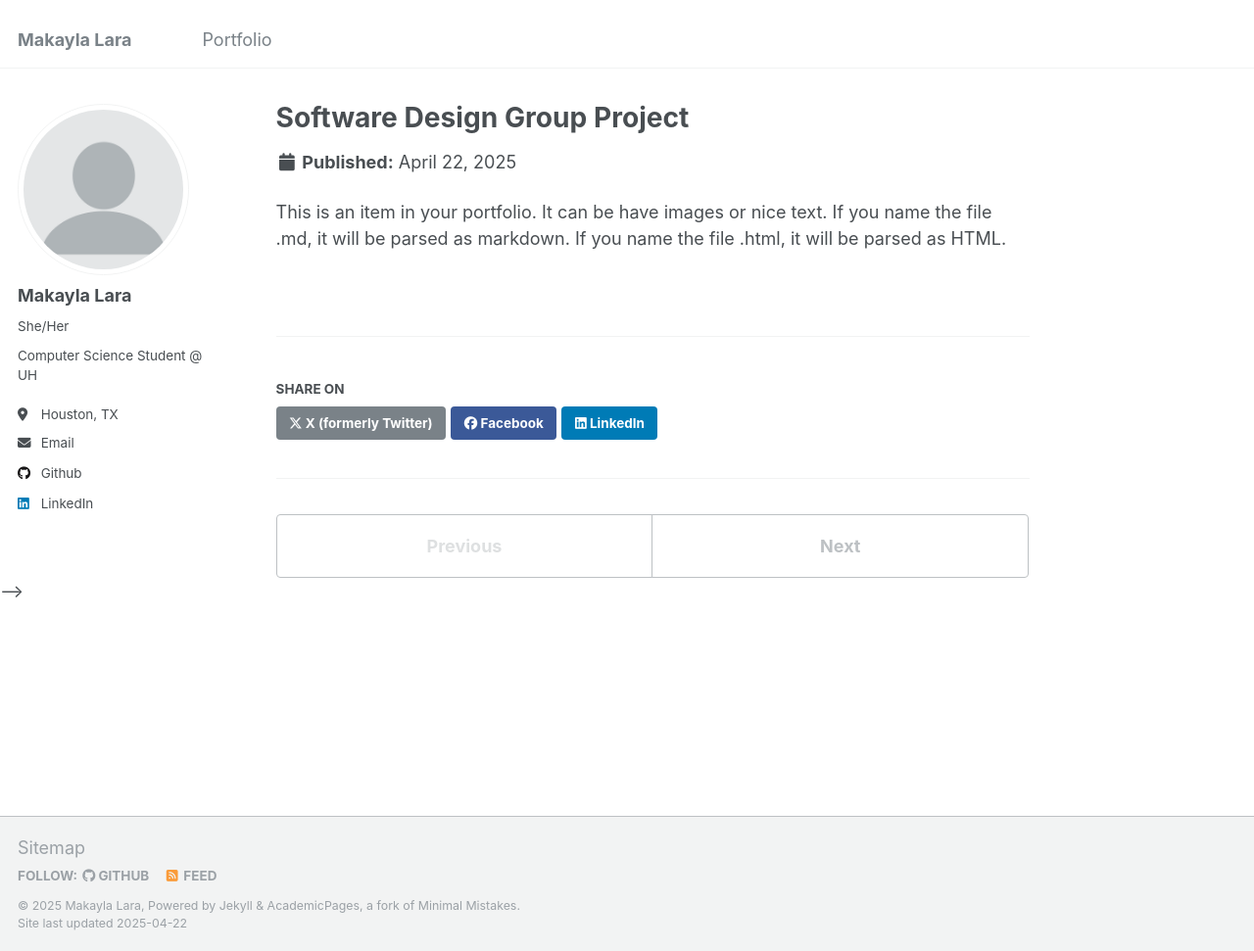
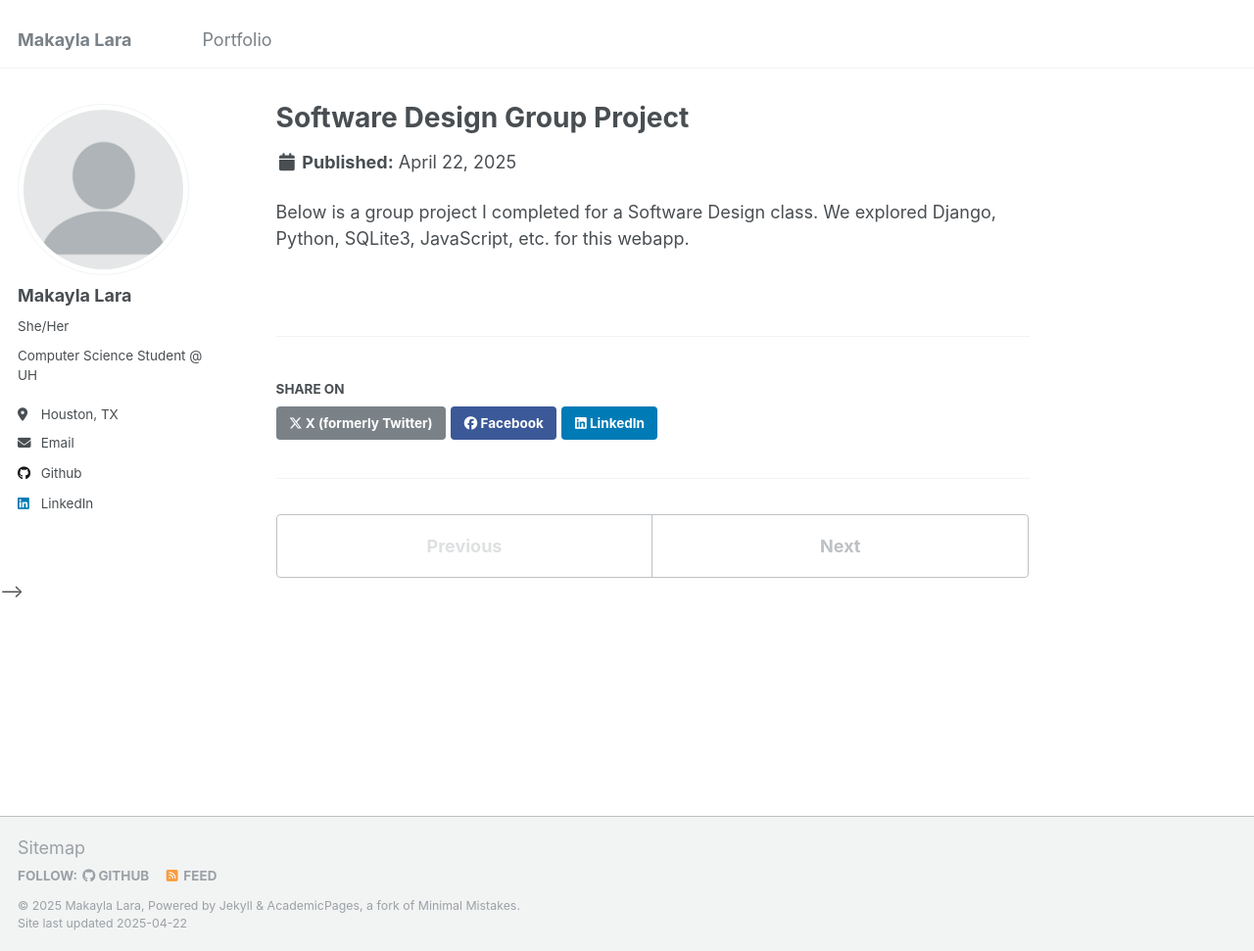
Before and after one commit to makssla/makssla.github.io, a Jekyll site: the page built from _portfolio/portfolio-1.md, in a window 1280 px wide and 971 px high. Shown: the whole window at 98% size. Built offline with Jekyll 4.4.1, drawn with Linux system fonts in a browser that asks for light colours.

Commit message:
Update portfolio-1.md

```diff
--- a/_portfolio/portfolio-1.md
+++ b/_portfolio/portfolio-1.md
@@ -1,7 +1,7 @@
 ---
 title: "Software Design Group Project"
-excerpt: "A group-designed webapp made with Django and sqlite3. Project can be found [here](https://github.com/Iroquois-Falls/Iroquois-Falls).<br/> [![Iroquois Falls](https://img.youtube.com/vi/kqkjt9W8pR8/maxresdefault.jpg)](https://www.youtube.com/watch?v=kqkjt9W8pR8)"
+excerpt: "A group-designed webapp made with Django and sqlite3. Our project repository can be found [here](https://github.com/Iroquois-Falls/Iroquois-Falls)!<br/> Below you'll find the YouTube video where we explore our webapp and its abilities.<br/> [![Iroquois Falls](https://img.youtube.com/vi/kqkjt9W8pR8/maxresdefault.jpg)](https://www.youtube.com/watch?v=kqkjt9W8pR8)"
 collection: portfolio
 ---
 
-This is an item in your portfolio. It can be have images or nice text. If you name the file .md, it will be parsed as markdown. If you name the file .html, it will be parsed as HTML.
+Below is a group project I completed for a Software Design class. We explored Django, Python, SQLite3, JavaScript, etc. for this webapp.
```
